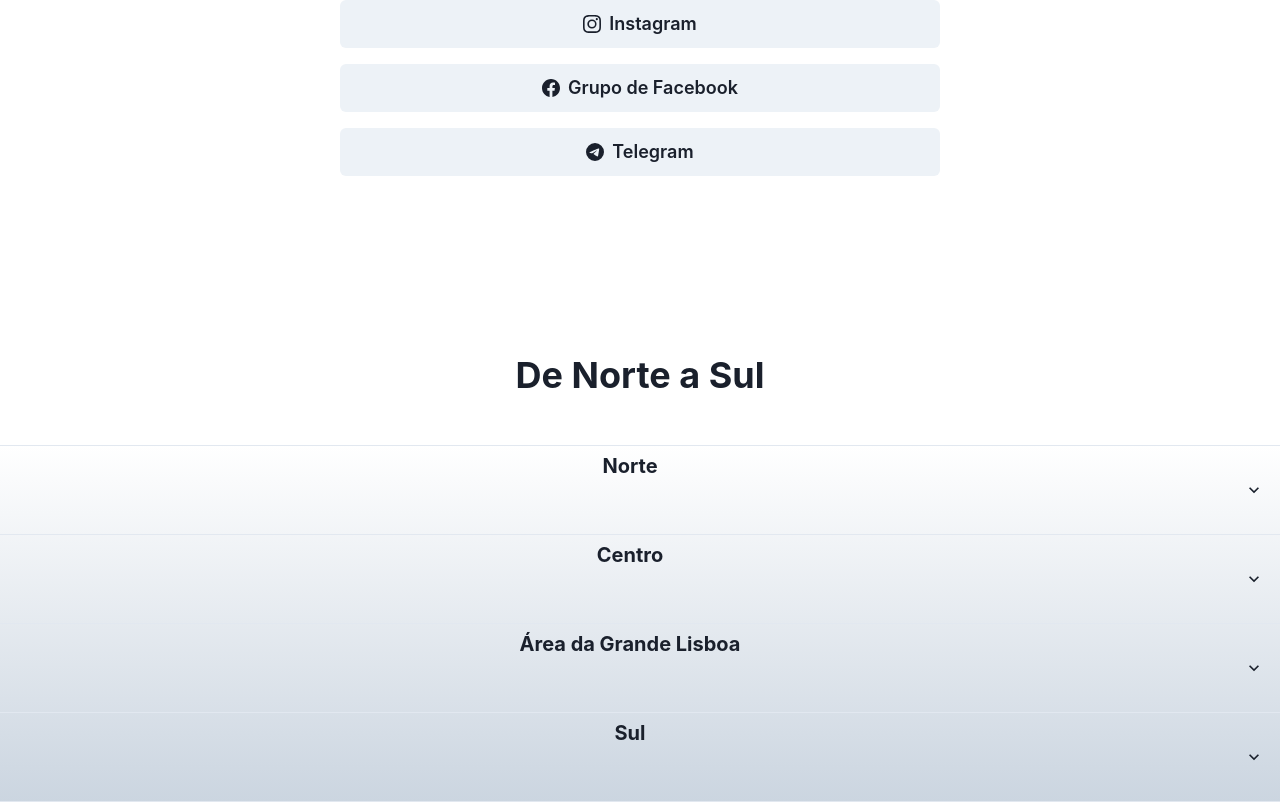
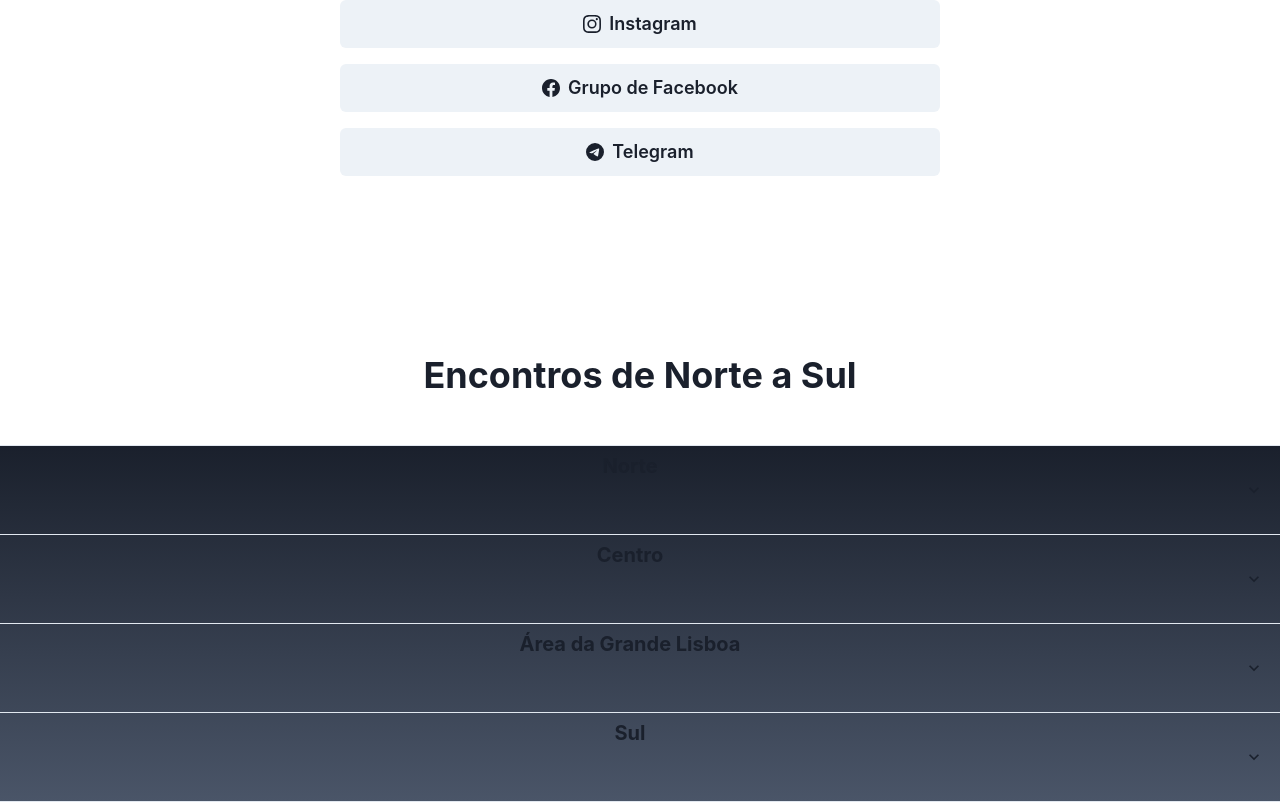
Before and after one commit to henriquesaias/edp, a React (Create React App) app: page / in a window 1280 px wide. Shown: the part 446-1248 px from the top of the page. Built offline with nearby package versions, Linux system fonts and the light colour scheme.

Commit message:
colors compatible with dark mode

```diff
--- a/src/App.js
+++ b/src/App.js
@@ -19,6 +19,7 @@ import {
   Heading,
   CardFooter,
   theme,
+  useColorMode
 } from '@chakra-ui/react';
 import { BsInstagram, BsFacebook, BsTelegram, BsLink, BsWhatsapp } from 'react-icons/bs';
 import { SiLinktree } from "react-icons/si";
@@ -28,6 +29,7 @@ import { Logo } from './Logo';
 
 function App() {
   const [lang, setLang] = React.useState(true)
+  const { colorMode } = useColorMode();
   const ecstaticProjects = [
     {
       name: 'Ecstatic Dance Ericeira',
@@ -193,9 +195,15 @@ function App() {
         </Grid>
       </Box>
 
-      <Heading as="h2" textAlign="center" mb={12}>{lang ? 'De Norte a Sul' : 'From North to South'}</Heading>
+      <Heading as="h2" textAlign="center" mb={12}>
+        {lang ? 'Encontros de Norte a Sul' : 'Gatherings from North to South'}
+      </Heading>
 
-      <Box bgGradient='linear(to-b, white, gray.300)'>
+      <Box bgGradient={
+        colorMode === "light"
+          ? "linear(to-b, white, gray.300)"
+          : "linear(to-b, gray.800, gray.600)"
+      }>
         <Accordion allowMultiple>
           <AccordionItem>
             <h2>
```
